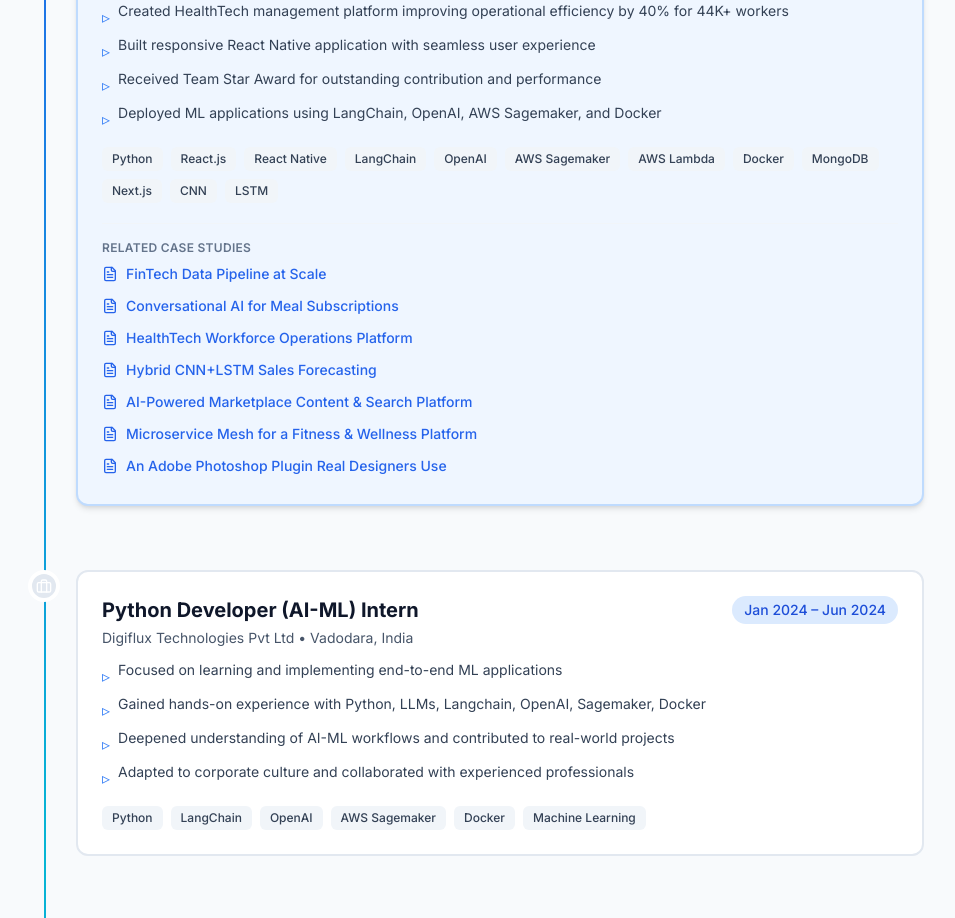
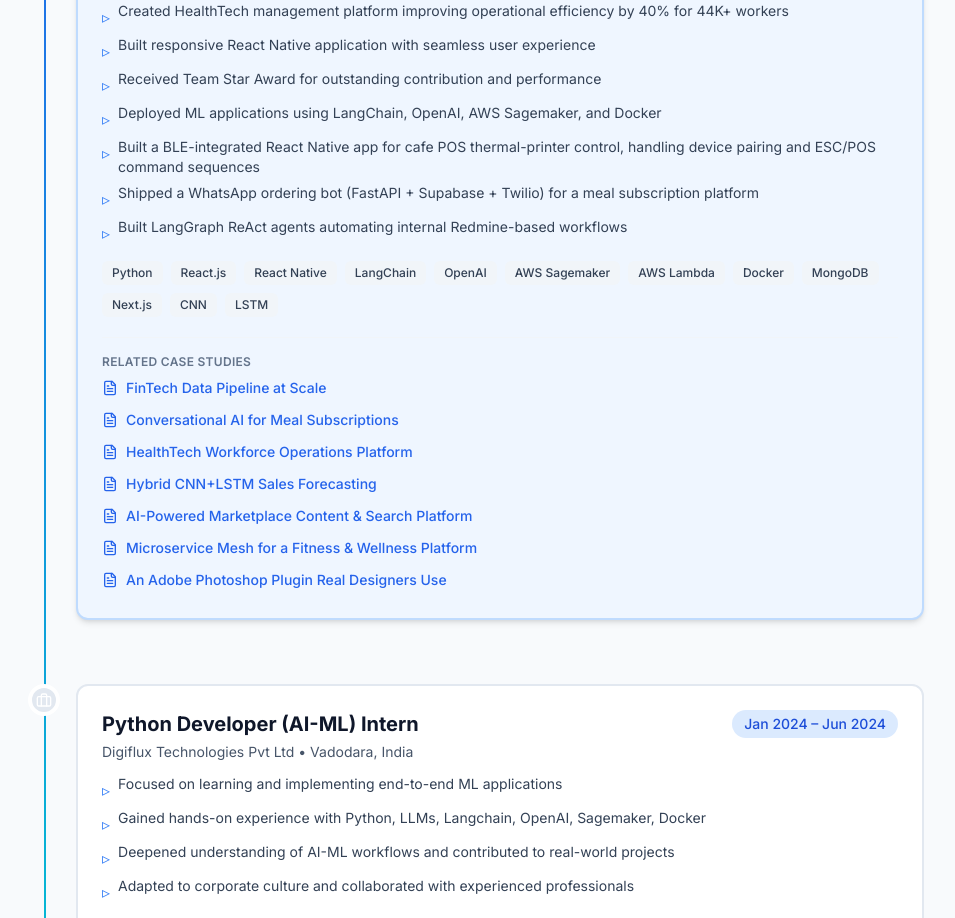
Before and after one commit to patelsahil2k03/patelsahil2k03.github.io, a Next.js app: page / in a window 1280 px wide. Shown: the part 3640-4558 px from the top of the page, without its empty margins (164-1119 px from the left). Built offline with nearby package versions, Linux system fonts and the light colour scheme; no server answers.

Commit message:
feat(content): add BLE printer/WhatsApp bot/Redmine agents as experience bullets
Smaller-scope work getting bullet-level rather than case-study
treatment, per user decision. Brand names omitted per the same
convention as the case studies.

```diff
--- a/src/data/experience.ts
+++ b/src/data/experience.ts
@@ -30,7 +30,10 @@ export const experiences: Experience[] = [
       'Created HealthTech management platform improving operational efficiency by 40% for 44K+ workers',
       'Built responsive React Native application with seamless user experience',
       'Received Team Star Award for outstanding contribution and performance',
-      'Deployed ML applications using LangChain, OpenAI, AWS Sagemaker, and Docker'
+      'Deployed ML applications using LangChain, OpenAI, AWS Sagemaker, and Docker',
+      'Built a BLE-integrated React Native app for cafe POS thermal-printer control, handling device pairing and ESC/POS command sequences',
+      'Shipped a WhatsApp ordering bot (FastAPI + Supabase + Twilio) for a meal subscription platform',
+      'Built LangGraph ReAct agents automating internal Redmine-based workflows'
     ],
     technologies: ['Python', 'React.js', 'React Native', 'LangChain', 'OpenAI', 'AWS Sagemaker', 'AWS Lambda', 'Docker', 'MongoDB', 'Next.js', 'CNN', 'LSTM'],
   },
```
